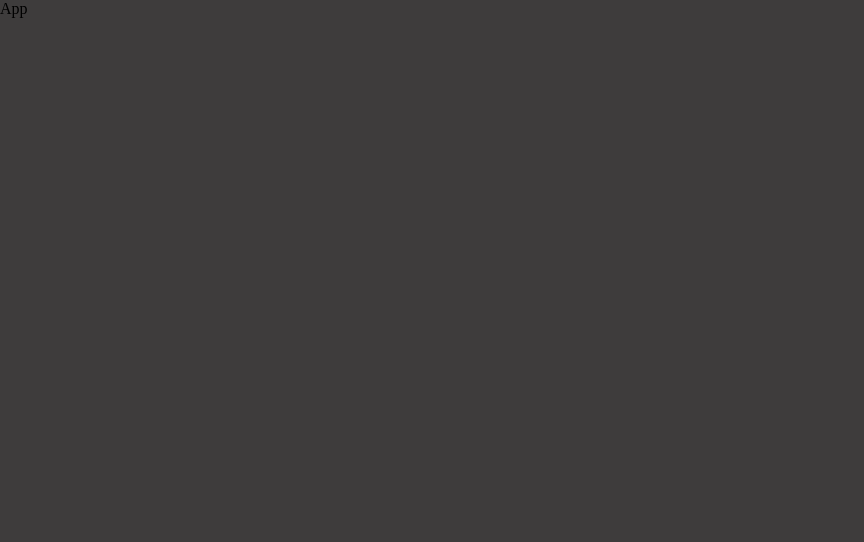
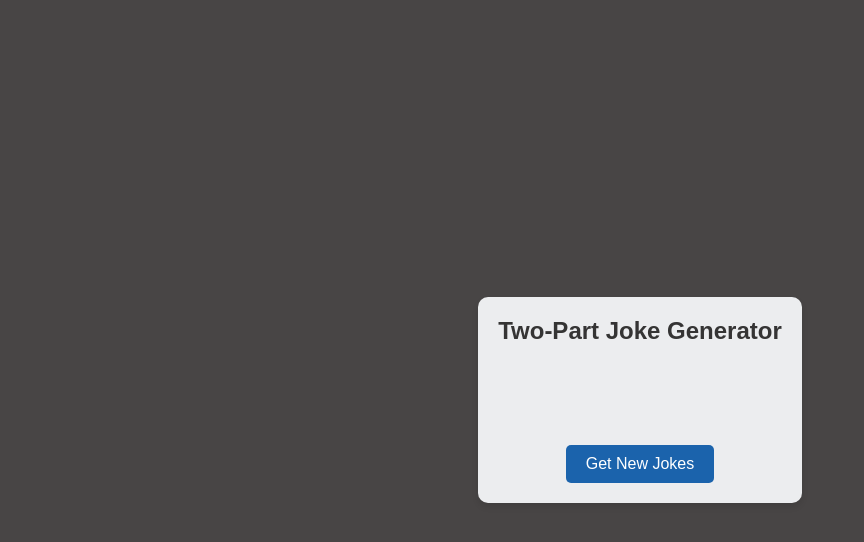
Before and after one commit to prabhakar37/jokes-genereator-React, a React (Vite) app: page / in a window 1280 px wide. Shown: the top 542 px of the page, without its empty margins (0-864 px from the left). Built offline with nearby package versions, Linux system fonts and the light colour scheme.

Commit message:
feat: fetch API and click joke button functionality added

```diff
--- /dev/null
+++ b/components/Button.jsx
@@ -0,0 +1,11 @@
+import React from 'react'
+
+function Button({clickFunction}) {
+
+  return (
+    <>
+        <button className='jokeButton' onClick={()=>{clickFunction()}}> Get New Jokes</button>
+    </>
+  )
+}
+export default Button;
--- a/package.json
+++ b/package.json
@@ -4,7 +4,8 @@
   "description": "\"a random jokes generator app\"",
   "scripts": {
     "test": "echo \"Error: no test specified\" && exit 1",
-    "start": "npx parcel public/index.html"
+    "start": "npx parcel public/index.html",
+     "build": "parcel build public/index.html"
   },
   "author": "prabhakar kumar",
   "license": "ISC",
--- a/src/App.jsx
+++ b/src/App.jsx
@@ -1,8 +1,51 @@
+import { useState } from "react";
+import Button from "../components/Button";
 
 
 function App() {
+
+  const [jokeSetup, setJokeSetup] = useState("");
+  const [jokeDelivery, setJokeDelivery] = useState("");
+
+  function fetchData() {
+    fetch("https://v2.jokeapi.dev/joke/Dark?type=twopart")
+      .then((res) => res.json())
+      .then((data) => {
+
+        setJokeSetup(data.setup);
+        setJokeDelivery(data.delivery)
+      });
+  }
+  // fetchData()
+
+  console.log(jokeSetup);
+  console.log("1");
+
+
   return (
-    <div>App</div>
+    <div>
+      <div className="joke-container">
+          <h1>Two-Part Joke Generator</h1>
+
+
+            {/* <label htmlFor="fruits">Choose a fruit:</label>
+                <select id="fruits" name="fruits">
+                    <option value="">-- Select --</option>
+                    <option value="apple">Apple</option>
+                    <option value="banana">Banana</option>
+                    <option value="orange">Orange</option>
+                    <option value="grape">Grape</option>
+                </select> */}
+
+
+
+          <div className="joke">
+            <p id="setup">{jokeSetup}</p>
+          </div>
+          <div className="punchline" id="punchline">{jokeDelivery}</div>
+          <Button clickFunction = {fetchData}/>
+        </div>
+    </div>
   )
 }
 
--- a/src/styles/global.css
+++ b/src/styles/global.css
@@ -1,9 +1,72 @@
-*{
+* {
     margin: 0;
     padding: 0;
     box-sizing: border-box;
 }
 
-html, body{
-    background-color: rgb(62, 60, 60);
+body {
+    font-family: Arial, sans-serif;
+    display: flex;
+    justify-content: center;
+    align-items: center;
+    height: 100vh;
+    background-color: rgb(72, 69, 69);
+    margin: 0;
 }
+
+
+.joke-container {
+    background-color: #ecedef;
+    padding: 20px;
+    border-radius: 10px;
+    box-shadow: 0 4px 6px rgba(0, 0, 0, 0.1);
+    text-align: center;
+    max-width: 400px;
+    width: 100%;
+}
+
+h1 {
+    font-size: 24px;
+    margin-bottom: 20px;
+    color: #353434;
+}
+
+.joke {
+    font-size: 18px;
+    margin-bottom: 20px;
+    color: #555;
+    padding: 10px 0;
+    border-radius: 8px;
+
+}
+
+#setup {
+    font-size: 18px;
+    font-weight: bold;
+    color: red;
+}
+
+.punchline {
+    font-size: 18px;
+    font-weight: bold;
+    color: green;
+    padding: 10px 0;
+    border-radius: 8px;
+
+}
+
+button {
+    padding: 10px 20px;
+    margin-top: 20px;
+    font-size: 16px;
+    background-color: #1b63ac;
+
+    color: white;
+    border: none;
+    border-radius: 5px;
+    cursor: pointer;
+}
+
+button:hover {
+    background-color: #084a87;
+}
```
